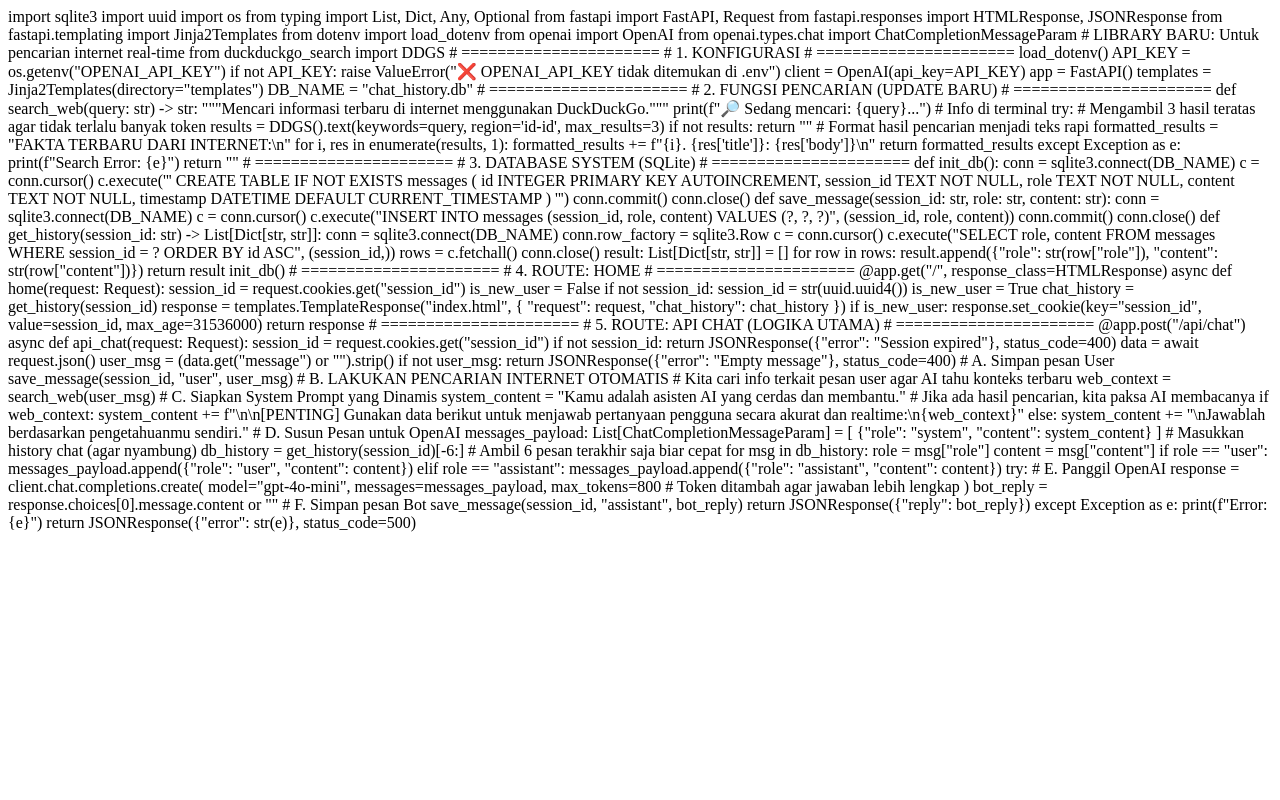
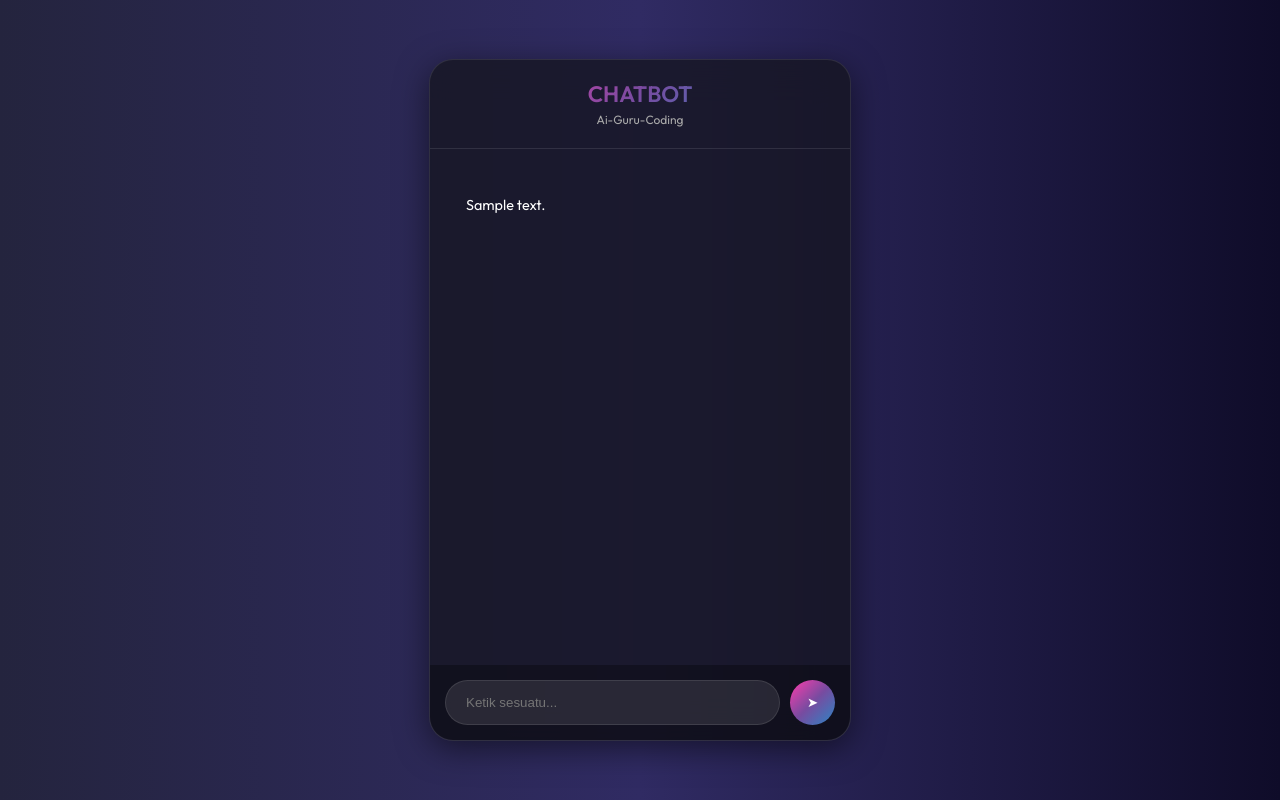
Before and after one commit to abdrohman30189/ai-guru-coding, a FastAPI app: template templates/index.html in a window 1280 px wide. Run offline with FastAPI, Linux system fonts and the light colour scheme; the template is opened without the code that fills it: most values are stand-ins (such as "Sample title", 1, 10 or a date in 2020); some libraries are stand-ins or nearby versions.

Commit message:
index.html

```diff
--- a/templates/index.html
+++ b/templates/index.html
@@ -1,181 +1,192 @@
-import sqlite3
-import uuid
-import os
-from typing import List, Dict, Any, Optional
+<!DOCTYPE html>
+<html lang="id">
+<head>
+    <meta charset="UTF-8">
+    <meta name="viewport" content="width=device-width, initial-scale=1.0">
+    <title>AI Pro Chat</title>
+    <link href="https://fonts.googleapis.com/css2?family=Outfit:wght@300;400;600&display=swap" rel="stylesheet">
+    <script src="https://cdn.jsdelivr.net/npm/marked/marked.min.js"></script>
 
-from fastapi import FastAPI, Request
-from fastapi.responses import HTMLResponse, JSONResponse
-from fastapi.templating import Jinja2Templates
-from dotenv import load_dotenv
-from openai import OpenAI
-from openai.types.chat import ChatCompletionMessageParam
+    <style>
+        /* --- STYLE SAMA SEPERTI SEBELUMNYA (MODERN DARK) --- */
+        :root {
+            --primary-gradient: linear-gradient(135deg, #FF3CAC 0%, #784BA0 50%, #2B86C5 100%);
+            --glass-bg: rgba(20, 20, 30, 0.75);
+            --glass-border: rgba(255, 255, 255, 0.1);
+            --bot-bg: rgba(255, 255, 255, 0.08);
+            --user-bg: linear-gradient(90deg, #F6416C 0%, #C56CD6 100%);
+        }
+        body {
+            font-family: 'Outfit', sans-serif;
+            margin: 0; padding: 0; height: 100vh;
+            background: linear-gradient(to right, #24243e, #302b63, #0f0c29);
+            display: flex; align-items: center; justify-content: center;
+        }
+        .chat-card {
+            width: 90%; max-width: 420px; height: 85vh;
+            background: var(--glass-bg);
+            backdrop-filter: blur(20px); -webkit-backdrop-filter: blur(20px);
+            border: 1px solid var(--glass-border);
+            border-radius: 24px;
+            box-shadow: 0 8px 32px rgba(0,0,0,0.5);
+            display: flex; flex-direction: column; overflow: hidden;
+        }
+        .header {
+            padding: 20px; text-align: center;
+            border-bottom: 1px solid var(--glass-border);
+        }
+        .header h2 {
+            margin: 0; font-size: 1.4rem;
+            background: var(--primary-gradient);
+            -webkit-background-clip: text; background-clip: text;
+            -webkit-text-fill-color: transparent; color: transparent;
+            font-weight: 700;
+        }
+        #chat-box {
+            flex: 1; padding: 20px; overflow-y: auto;
+            display: flex; flex-direction: column; gap: 15px;
+            scroll-behavior: smooth;
+        }
+        #chat-box::-webkit-scrollbar { width: 4px; }
+        #chat-box::-webkit-scrollbar-thumb { background: rgba(255,255,255,0.2); border-radius: 10px; }
 
-# LIBRARY BARU: Untuk pencarian internet real-time
-from duckduckgo_search import DDGS
+        .msg {
+            max-width: 80%; padding: 12px 16px; border-radius: 14px;
+            font-size: 0.9rem; line-height: 1.5; color: #fff;
+            word-wrap: break-word;
+        }
+        .user {
+            align-self: flex-end; background: var(--user-bg);
+            border-bottom-right-radius: 4px;
+        }
+        .assistant { /* Class dari database 'assistant' kita mapping jadi style bot */
+            align-self: flex-start; background: var(--bot-bg);
+            border: 1px solid var(--glass-border);
+            border-bottom-left-radius: 4px;
+        }
+        /* Markdown Style */
+        .assistant pre { background: rgba(0,0,0,0.5); padding: 10px; border-radius: 8px; overflow-x: auto; margin: 5px 0; }
+        .assistant code { font-family: monospace; background: rgba(255,255,255,0.15); padding: 2px 4px; border-radius: 3px; }
+        .assistant p { margin: 0 0 8px 0; }
+        .assistant p:last-child { margin-bottom: 0; }
 
-# ======================
-# 1. KONFIGURASI
-# ======================
-load_dotenv()
-API_KEY = os.getenv("OPENAI_API_KEY")
+        .input-area {
+            padding: 15px; background: rgba(0,0,0,0.3);
+            display: flex; gap: 10px;
+        }
+        #user-input {
+            flex: 1; background: rgba(255,255,255,0.1);
+            border: 1px solid var(--glass-border);
+            border-radius: 25px; padding: 12px 20px;
+            color: white; outline: none;
+        }
+        button {
+            width: 45px; height: 45px; border-radius: 50%; border: none;
+            background: var(--primary-gradient); color: white; cursor: pointer;
+            display: flex; align-items: center; justify-content: center;
+            transition: transform 0.2s;
+        }
+        button:hover { transform: scale(1.1); }
+        .typing::after { content: '...'; animation: blink 1.5s infinite; }
+        @keyframes blink { 0%, 100% { opacity: 0; } 50% { opacity: 1; } }
+    </style>
+</head>
+<body>
 
-if not API_KEY:
-    raise ValueError("❌ OPENAI_API_KEY tidak ditemukan di .env")
+    <div class="chat-card">
+        <div class="header">
+            <h2>CHATBOT</h2>
+            <span style="font-size: 0.75rem; color: #aaa;">Ai-Guru-Coding</span>
+        </div>
 
-client = OpenAI(api_key=API_KEY)
+        <div id="chat-box">
+            {% for msg in chat_history %}
+                <div class="msg {{ msg.role }}" data-content="{{ msg.content }}">
+                    </div>
+            {% endfor %}
 
-app = FastAPI()
-templates = Jinja2Templates(directory="templates")
-DB_NAME = "chat_history.db"
+            {% if not chat_history %}
+            <div class="msg assistant">
+                Halo! Saya ingat semua percakapan kita. Apa yang ingin dibahas?
+            </div>
+            {% endif %}
+        </div>
 
-# ======================
-# 2. FUNGSI PENCARIAN (UPDATE BARU)
-# ======================
-def search_web(query: str) -> str:
-    """Mencari informasi terbaru di internet menggunakan DuckDuckGo."""
-    print(f"🔎 Sedang mencari: {query}...") # Info di terminal
-    try:
-        # Mengambil 3 hasil teratas agar tidak terlalu banyak token
-        results = DDGS().text(keywords=query, region='id-id', max_results=3)
-        if not results:
-            return ""
+        <div class="input-area">
+            <input type="text" id="user-input" placeholder="Ketik sesuatu..." autocomplete="off">
+            <button onclick="sendMessage()">➤</button>
+        </div>
+    </div>
 
-        # Format hasil pencarian menjadi teks rapi
-        formatted_results = "FAKTA TERBARU DARI INTERNET:\n"
-        for i, res in enumerate(results, 1):
-            formatted_results += f"{i}. {res['title']}: {res['body']}\n"
+<script>
+    const chatBox = document.getElementById("chat-box");
+    const userInput = document.getElementById("user-input");
 
-        return formatted_results
-    except Exception as e:
-        print(f"Search Error: {e}")
-        return ""
+    // FUNGSI 1: Render Markdown untuk pesan lama (History)
+    // Kita jalankan saat halaman selesai loading
+    window.onload = function() {
+        const messages = document.querySelectorAll('.msg');
+        messages.forEach(msgDiv => {
+            const rawContent = msgDiv.getAttribute('data-content');
+            if (rawContent) {
+                // Parse markdown
+                msgDiv.innerHTML = marked.parse(rawContent);
+            }
+        });
+        // Scroll ke paling bawah
+        chatBox.scrollTop = chatBox.scrollHeight;
+    };
 
-# ======================
-# 3. DATABASE SYSTEM (SQLite)
-# ======================
-def init_db():
-    conn = sqlite3.connect(DB_NAME)
-    c = conn.cursor()
-    c.execute('''
-        CREATE TABLE IF NOT EXISTS messages (
-            id INTEGER PRIMARY KEY AUTOINCREMENT,
-            session_id TEXT NOT NULL,
-            role TEXT NOT NULL,
-            content TEXT NOT NULL,
-            timestamp DATETIME DEFAULT CURRENT_TIMESTAMP
-        )
-    ''')
-    conn.commit()
-    conn.close()
+    function addMessage(text, role) {
+        const div = document.createElement("div");
+        div.classList.add("msg", role); // role: 'user' atau 'assistant'
 
-def save_message(session_id: str, role: str, content: str):
-    conn = sqlite3.connect(DB_NAME)
-    c = conn.cursor()
-    c.execute("INSERT INTO messages (session_id, role, content) VALUES (?, ?, ?)",
-              (session_id, role, content))
-    conn.commit()
-    conn.close()
+        if (role === 'assistant') {
+            div.innerHTML = marked.parse(text);
+        } else {
+            div.textContent = text;
+        }
 
-def get_history(session_id: str) -> List[Dict[str, str]]:
-    conn = sqlite3.connect(DB_NAME)
-    conn.row_factory = sqlite3.Row
-    c = conn.cursor()
-    c.execute("SELECT role, content FROM messages WHERE session_id = ? ORDER BY id ASC", (session_id,))
-    rows = c.fetchall()
-    conn.close()
+        chatBox.appendChild(div);
+        chatBox.scrollTop = chatBox.scrollHeight;
+        return div;
+    }
 
-    result: List[Dict[str, str]] = []
-    for row in rows:
-        result.append({"role": str(row["role"]), "content": str(row["content"])})
-    return result
+    async function sendMessage() {
+        const msg = userInput.value.trim();
+        if (!msg) return;
 
-init_db()
+        addMessage(msg, "user");
+        userInput.value = "";
+        userInput.focus();
 
-# ======================
-# 4. ROUTE: HOME
-# ======================
-@app.get("/", response_class=HTMLResponse)
-async def home(request: Request):
-    session_id = request.cookies.get("session_id")
-    is_new_user = False
-    if not session_id:
-        session_id = str(uuid.uuid4())
-        is_new_user = True
+        const loadingDiv = addMessage("", "assistant");
+        loadingDiv.innerHTML = "<span class='typing'>Sedang berpikir</span>";
 
-    chat_history = get_history(session_id)
+        try {
+            const res = await fetch("/api/chat", {
+                method: "POST",
+                headers: { "Content-Type": "application/json" },
+                body: JSON.stringify({ message: msg })
+            });
 
-    response = templates.TemplateResponse("index.html", {
-        "request": request,
-        "chat_history": chat_history
-    })
+            const data = await res.json();
 
-    if is_new_user:
-        response.set_cookie(key="session_id", value=session_id, max_age=31536000)
+            if (res.ok && data.reply) {
+                loadingDiv.innerHTML = marked.parse(data.reply);
+            } else {
+                loadingDiv.innerHTML = "Error: " + (data.error || "Unknown");
+            }
+        } catch (err) {
+            loadingDiv.innerHTML = "Gagal koneksi server.";
+        }
+        chatBox.scrollTop = chatBox.scrollHeight;
+    }
 
-    return response
+    userInput.addEventListener("keydown", (e) => {
+        if (e.key === "Enter") sendMessage();
+    });
+</script>
 
-
-# ======================
-# 5. ROUTE: API CHAT (LOGIKA UTAMA)
-# ======================
-@app.post("/api/chat")
-async def api_chat(request: Request):
-    session_id = request.cookies.get("session_id")
-    if not session_id:
-        return JSONResponse({"error": "Session expired"}, status_code=400)
-
-    data = await request.json()
-    user_msg = (data.get("message") or "").strip()
-
-    if not user_msg:
-        return JSONResponse({"error": "Empty message"}, status_code=400)
-
-    # A. Simpan pesan User
-    save_message(session_id, "user", user_msg)
-
-    # B. LAKUKAN PENCARIAN INTERNET OTOMATIS
-    # Kita cari info terkait pesan user agar AI tahu konteks terbaru
-    web_context = search_web(user_msg)
-
-    # C. Siapkan System Prompt yang Dinamis
-    system_content = "Kamu adalah asisten AI yang cerdas dan membantu."
-
-    # Jika ada hasil pencarian, kita paksa AI membacanya
-    if web_context:
-        system_content += f"\n\n[PENTING] Gunakan data berikut untuk menjawab pertanyaan pengguna secara akurat dan realtime:\n{web_context}"
-    else:
-        system_content += "\nJawablah berdasarkan pengetahuanmu sendiri."
-
-    # D. Susun Pesan untuk OpenAI
-    messages_payload: List[ChatCompletionMessageParam] = [
-        {"role": "system", "content": system_content}
-    ]
-
-    # Masukkan history chat (agar nyambung)
-    db_history = get_history(session_id)[-6:] # Ambil 6 pesan terakhir saja biar cepat
-    for msg in db_history:
-        role = msg["role"]
-        content = msg["content"]
-        if role == "user":
-            messages_payload.append({"role": "user", "content": content})
-        elif role == "assistant":
-            messages_payload.append({"role": "assistant", "content": content})
-
-    try:
-        # E. Panggil OpenAI
-        response = client.chat.completions.create(
-            model="gpt-4o-mini",
-            messages=messages_payload,
-            max_tokens=800 # Token ditambah agar jawaban lebih lengkap
-        )
-
-        bot_reply = response.choices[0].message.content or ""
-
-        # F. Simpan pesan Bot
-        save_message(session_id, "assistant", bot_reply)
-
-        return JSONResponse({"reply": bot_reply})
-
-    except Exception as e:
-        print(f"Error: {e}")
-        return JSONResponse({"error": str(e)}, status_code=500)
+</body>
+</html>
```
